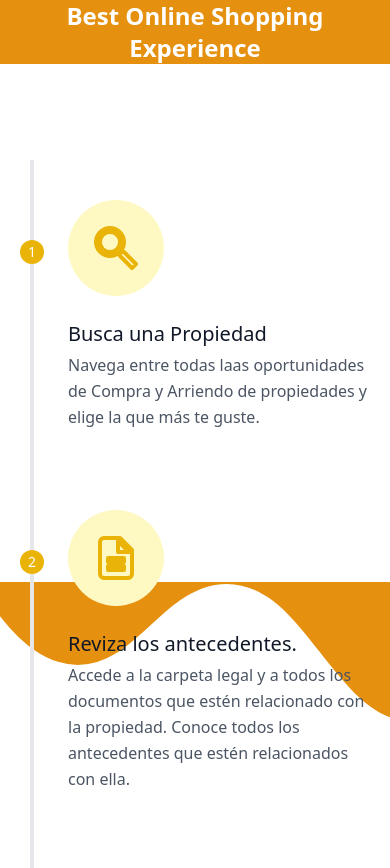
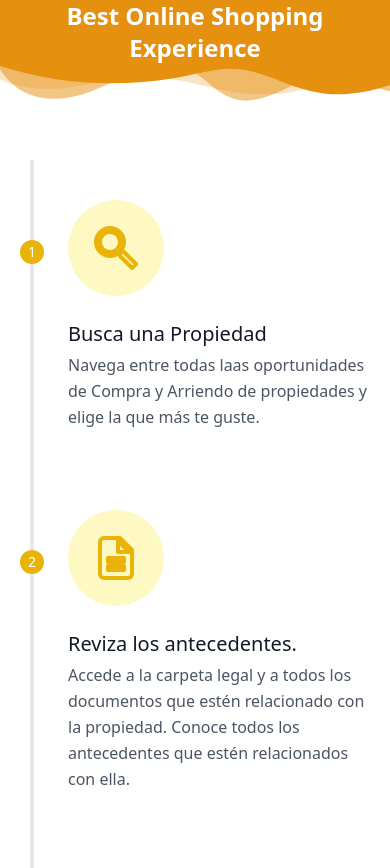
Before and after one commit to pablodonetch/bestoff, a Django app: page / in a window 390 px wide. Shown: the part 112-980 px from the top of the page. Run offline with Django 4.2, Linux system fonts and the light colour scheme; style sheets or scripts are compiled from the project's sources; some libraries are stand-ins or nearby versions.

Commit message:
20221003_08

```diff
--- a/templates/pages/index.html
+++ b/templates/pages/index.html
@@ -14,23 +14,21 @@
 <style>
 .arriba{
     background: rgb(230, 144, 15);
+}
 
-}
 .wave {
     position: absolute;
-    bottom: 0;
     left: 0;
     width: 100%;
     overflow: hidden;
     line-height: 0;
-
 }
 
 .wave svg {
     position: relative;
     display: block;
     width: calc(112% + 1.3px);
-    height: 150px;
+    height: 152px;
 }
 
 .wave .shape-fill {
@@ -44,13 +42,22 @@
         height: 87px;
     }
 }
+
+@media (max-width: 767px) {
+    .wave svg {
+        width: calc(112% + 1.3px);
+        height: 40px;
+    }
+}
 </style>
 
 <section class="arriba">
     <p  class="text-center text-2xl font-bold text-white">Best Online Shopping Experience</p>
     <div class="wave">
         <svg data-name="Layer 1" xmlns="http://www.w3.org/2000/svg" viewBox="0 0 1200 120" preserveAspectRatio="none">
-            <path d="M321.39,56.44c58-10.79,114.16-30.13,172-41.86,82.39-16.72,168.19-17.73,250.45-.39C823.78,31,906.67,72,985.66,92.83c70.05,18.48,146.53,26.09,214.34,3V0H0V27.35A600.21,600.21,0,0,0,321.39,56.44Z" class="shape-fill"></path>
+            <path d="M0,0V46.29c47.79,22.2,103.59,32.17,158,28,70.36-5.37,136.33-33.31,206.8-37.5C438.64,32.43,512.34,53.67,583,72.05c69.27,18,138.3,24.88,209.4,13.08,36.15-6,69.85-17.84,104.45-29.34C989.49,25,1113-14.29,1200,52.47V0Z" opacity=".25" class="shape-fill"></path>
+            <path d="M0,0V15.81C13,36.92,27.64,56.86,47.69,72.05,99.41,111.27,165,111,224.58,91.58c31.15-10.15,60.09-26.07,89.67-39.8,40.92-19,84.73-46,130.83-49.67,36.26-2.85,70.9,9.42,98.6,31.56,31.77,25.39,62.32,62,103.63,73,40.44,10.79,81.35-6.69,119.13-24.28s75.16-39,116.92-43.05c59.73-5.85,113.28,22.88,168.9,38.84,30.2,8.66,59,6.17,87.09-7.5,22.43-10.89,48-26.93,60.65-49.24V0Z" opacity=".5" class="shape-fill"></path>
+            <path d="M0,0V5.63C149.93,59,314.09,71.32,475.83,42.57c43-7.64,84.23-20.12,127.61-26.46,59-8.63,112.48,12.24,165.56,35.4C827.93,77.22,886,95.24,951.2,90c86.53-7,172.46-45.71,248.8-84.81V0Z" class="shape-fill"></path>
         </svg>
     </div>
 </section>
```
